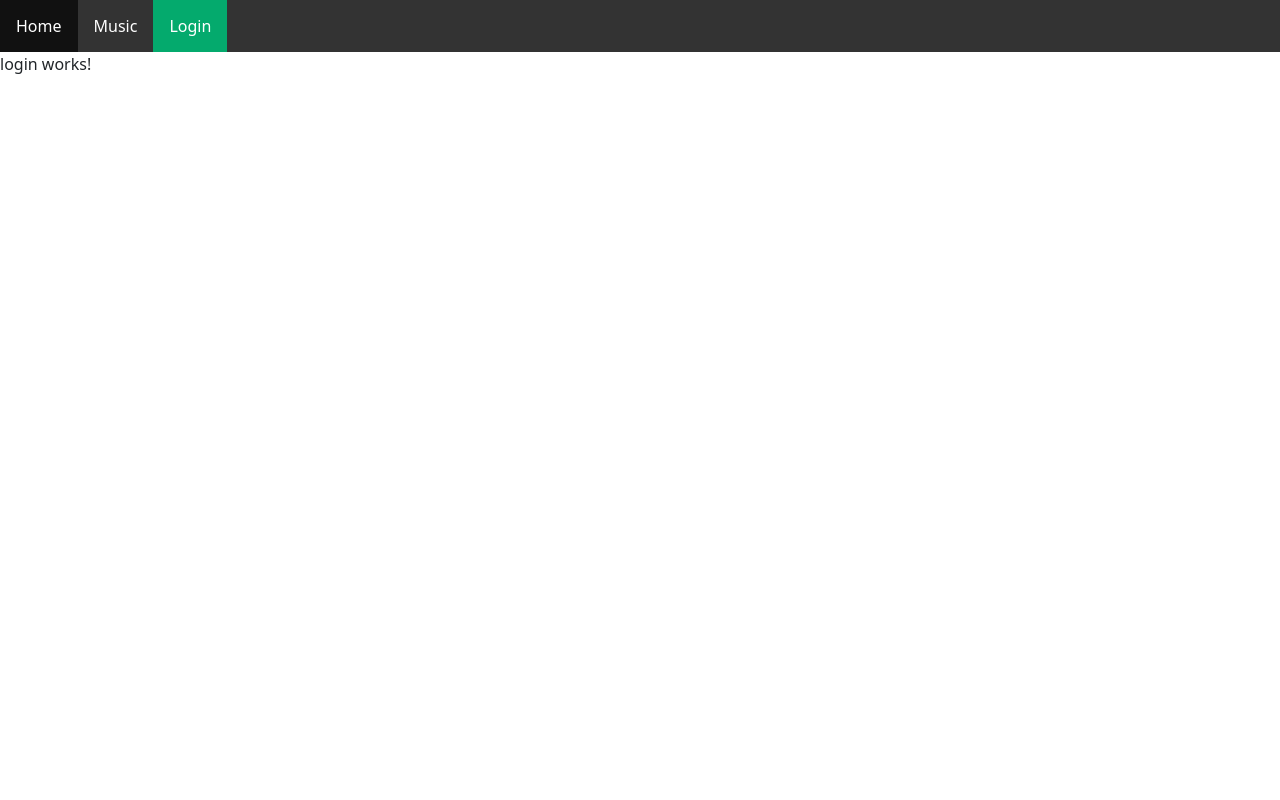
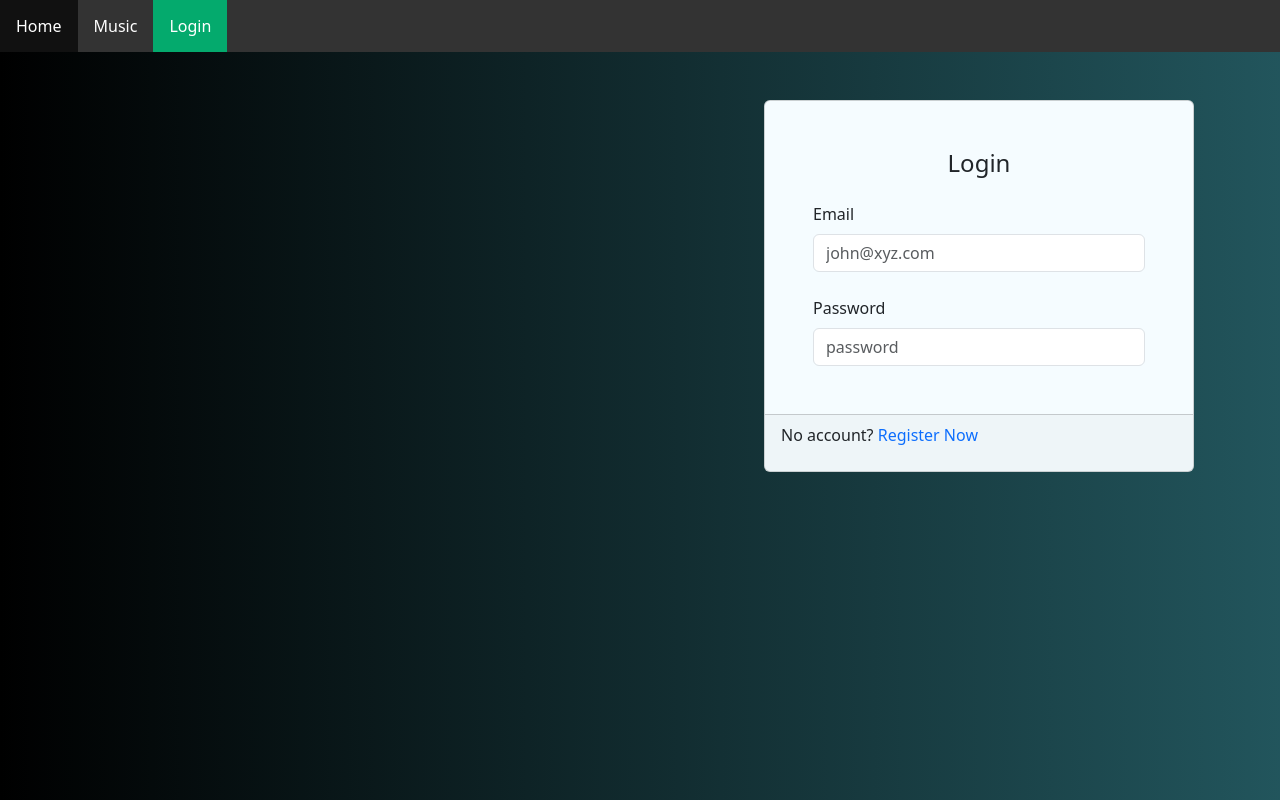
Before and after one commit to johnpaulfrancis/TurboNg, an Angular app: page /login in a window 1280 px wide. Built offline with nearby package versions, Linux system fonts and the light colour scheme.

Commit message:
Created a form in login component

```diff
--- a/src/app/login/login.component.css
+++ b/src/app/login/login.component.css
@@ -0,0 +1,21 @@
+.card{
+    max-width: 430px;
+    background: #f5fcff;
+}
+
+.no-decor{
+    text-decoration: none;
+}
+
+.gradient-blue-rose {
+    /* fallback for old browsers */
+    background: #6a11cb;
+
+    /* Chrome 10-25, Safari 5.1-6 */
+    background: -webkit-linear-gradient(to right, rgba(106, 17, 203, 1), rgba(37, 117, 252, 1));
+
+    /* W3C, IE 10+/ Edge, Firefox 16+, Chrome 26+, Opera 12+, Safari 7+ */
+    background: linear-gradient(to right, rgb(0, 0, 0), rgba(13, 69, 77, 0.912));
+
+    min-height: calc(100vh - 52px) !important;
+}
--- a/src/app/login/login.component.html
+++ b/src/app/login/login.component.html
@@ -1 +1,30 @@
-<p>login works!</p>
+<div class="gradient-blue-rose">
+    <div class="container">
+        <div class="row">
+            <div class="d-flex flex-row-reverse px-3 py-5">
+                <div class="postion-relative">
+                    <div class="card bg-glass">
+                        <div class="card-body px-4 py-5 px-md-5">
+                            <form>
+                                <p class="h4 text-center">Login</p>
+                                <div class="row mt-4">
+                                    <div class="col-md-12 mb-4">
+                                        <label class="form-label" for="userEmail">Email</label>
+                                        <input id="userEmail" type="text" class="form-control" placeholder="john@xyz.com" />
+                                    </div>
+                                    <div class="col-md-12">
+                                        <label class="form-label" for="userPassword">Password</label>
+                                        <input id="userPassword" type="password" class="form-control" placeholder="password"/>
+                                    </div>
+                                </div>
+                            </form>
+                        </div>
+                        <div class="card-footer">
+                            <p>No account? <a class="no-decor">Register Now</a></p>
+                        </div>
+                    </div>
+                </div>
+            </div>
+        </div>
+    </div>
+</div>
```
